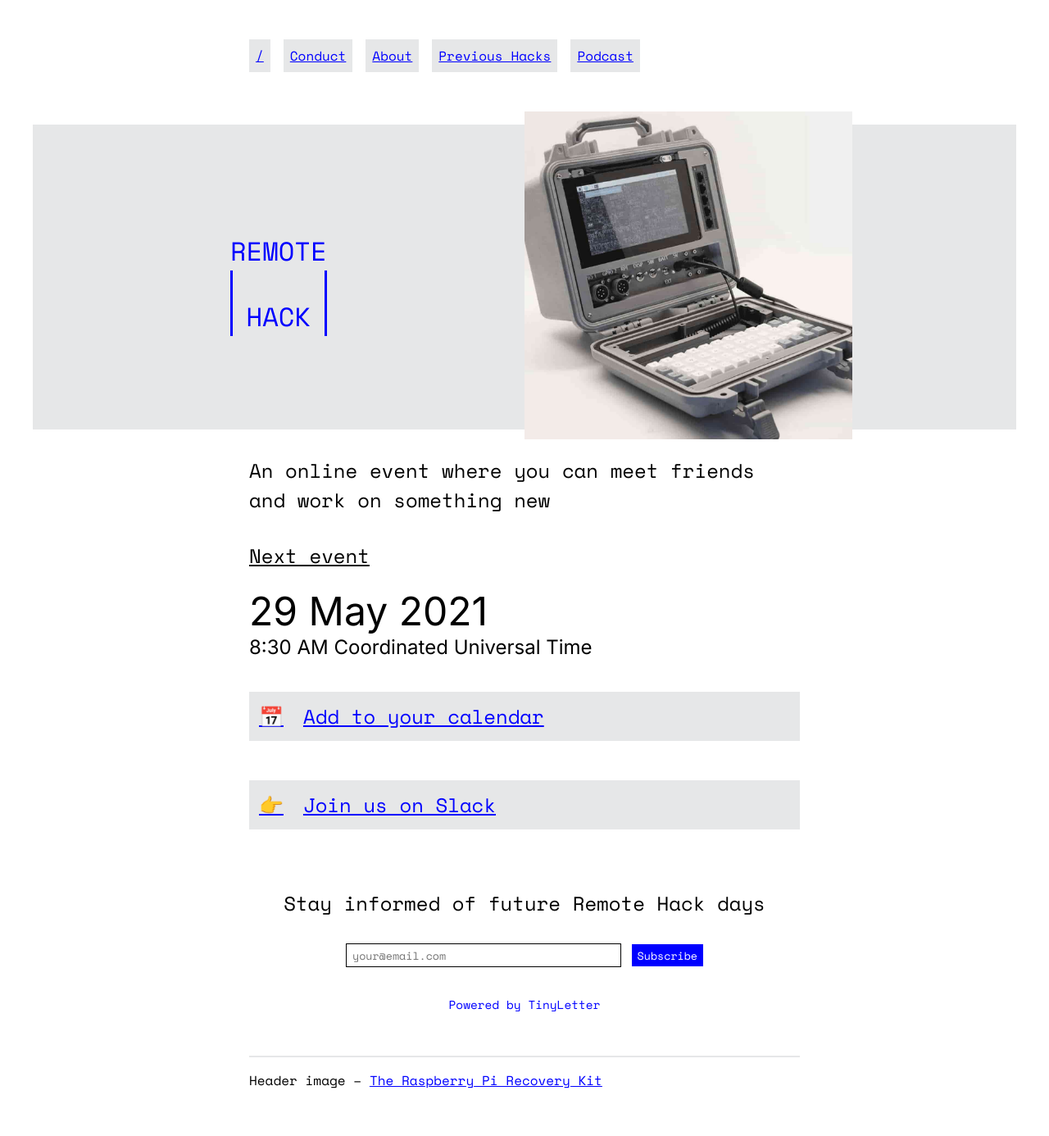
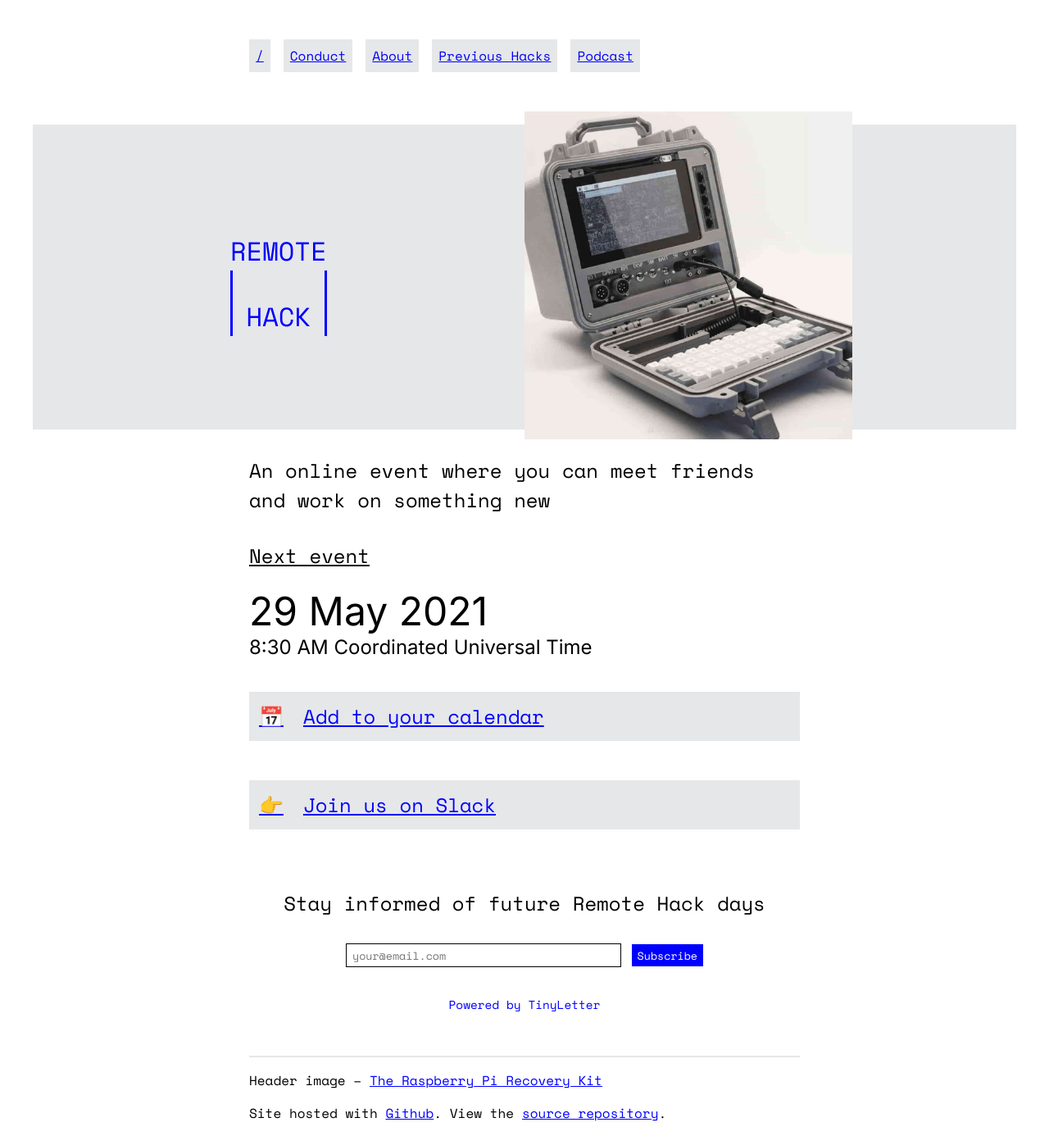
Before and after one commit to remotehack/remotehack.github.io, a Jekyll site: the page built from index.html, in a window 1280 px wide. Shown: the whole page at 82% size. Built offline with Jekyll 4.4.1, drawn with Linux system fonts in a browser that asks for light colours; before the commit the page ends 1346 px from its top, so only the background shows below that.

Commit message:
Added link to Github in footer
Fixes #97

```diff
--- a/_layouts/default.html
+++ b/_layouts/default.html
@@ -88,6 +88,9 @@
         <li>
           Header image – <a href="https://back7.co/home/raspberry-pi-recovery-kit">The Raspberry Pi Recovery Kit</a>
         </li>
+        <li>
+          Site hosted with <a href="https://github.com">Github</a>. {% if site.github %}View the <a href="{{ site.github.repository_url }}">source repository</a>.{% endif %}
+        </li>
       </ul>
     </footer>
     {% endif %}
```
